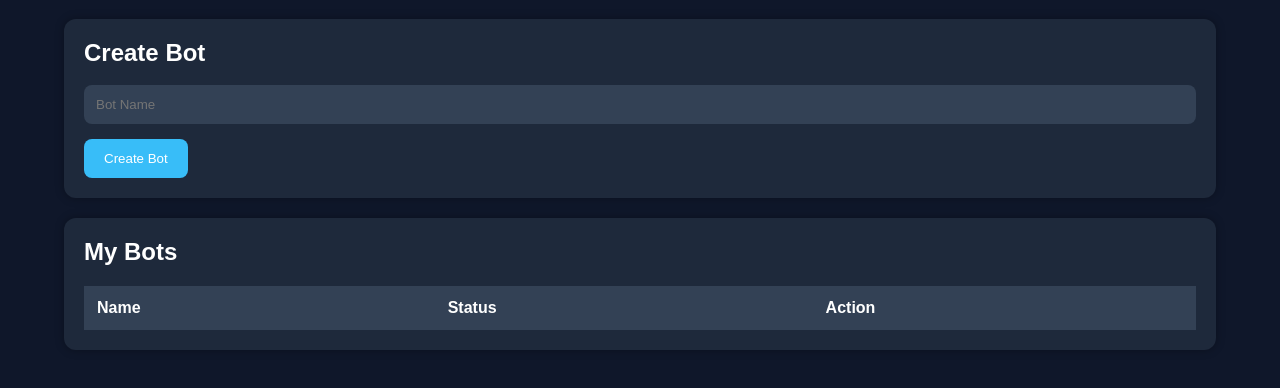
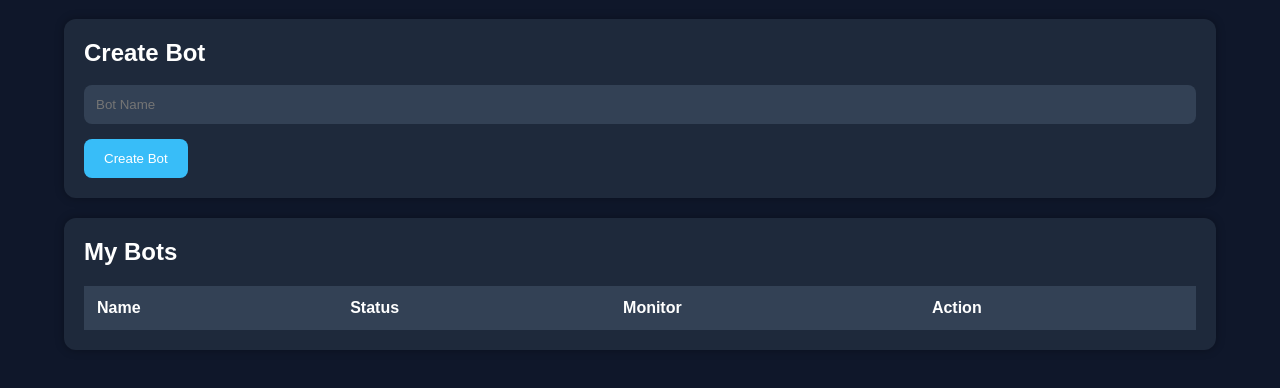
Before and after one commit to bywensoffby43-alt/WENS-DEV, a website: page frontend/bots.html in a window 1280 px wide. Shown: the part 70-458 px from the top of the page. Drawn offline with Linux system fonts and the light colour scheme; no server answers; sample sign-in values are in the browser's storage; files whose address does not match are found by name.

Commit message:
Actualizar bots.html

```diff
--- a/frontend/bots.html
+++ b/frontend/bots.html
@@ -63,13 +63,13 @@
             <h2>My Bots</h2>
 
             <table class="table">
-
                 <thead>
-                    <tr>
-                        <th>Name</th>
-                        <th>Status</th>
-                        <th>Action</th>
-                    </tr>
+<tr>
+    <th>Name</th>
+    <th>Status</th>
+    <th>Monitor</th>
+    <th>Action</th>
+</tr>
                 </thead>
 
                 <tbody id="botsTable">
```
